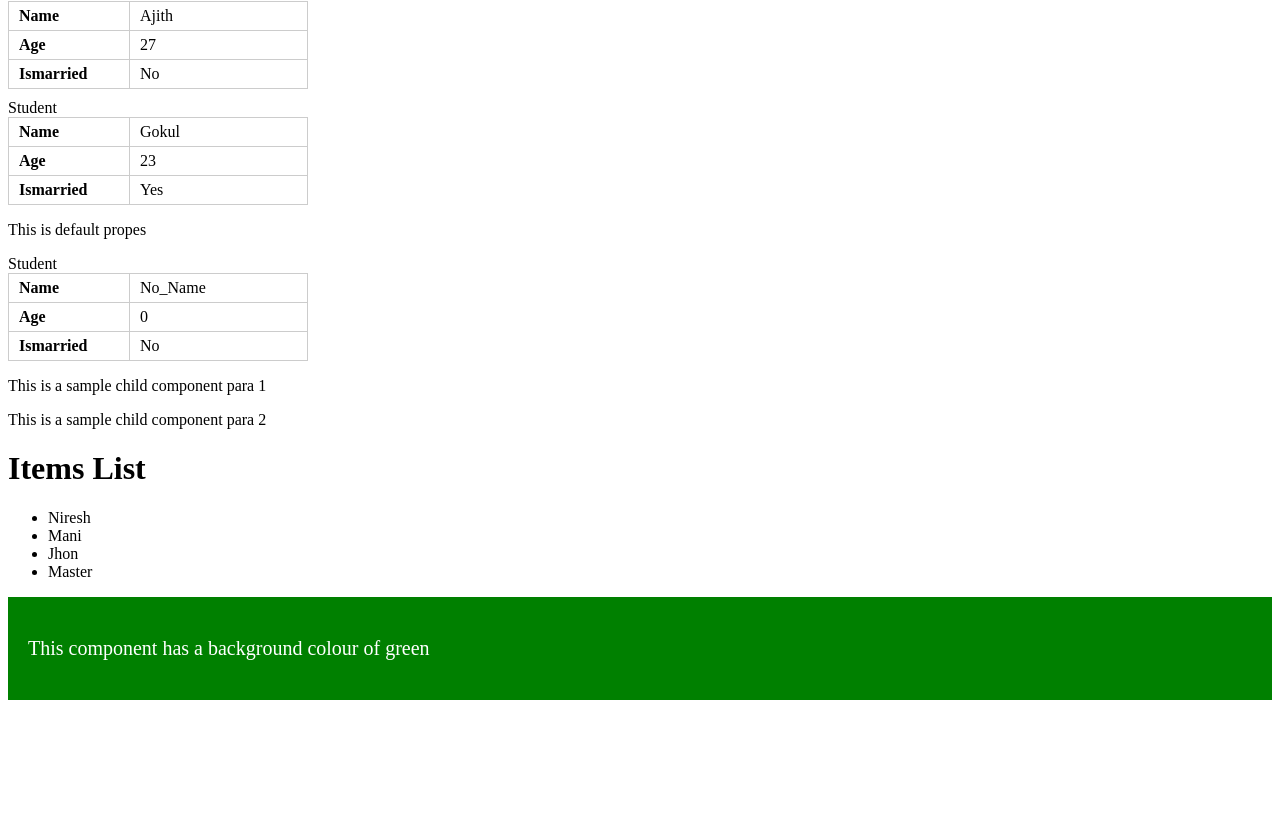
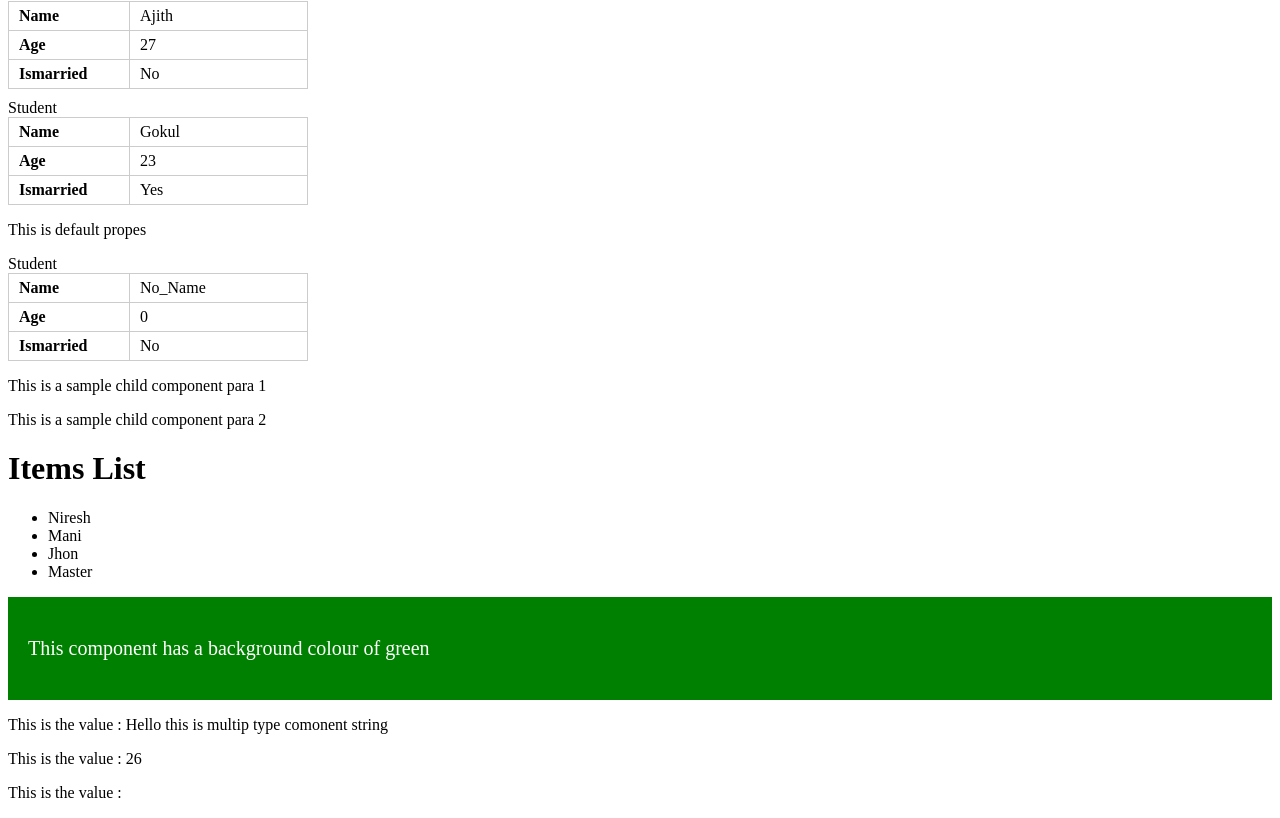
Before and after one commit to ANireshkumar/test, a React (Vite) app in the folder vite-project/: page / in a window 1280 px wide. Shown: the part 603-1421 px from the top of the page. Before the commit the page ends 1311 px from the top, so only its background shows below. Built offline with nearby package versions, Linux system fonts and the light colour scheme.

Commit message:
One of prop type : string, number,bool => can track

```diff
--- a/vite-project/src/App.jsx
+++ b/vite-project/src/App.jsx
@@ -3,6 +3,7 @@
 import { ArraySample } from "./Components/ArraySample";
 import { ChildComponent } from "./Components/ChildComponent";
 import Header from "./Components/Header";
+import { MultiComponent } from "./Components/MultiComponent";
 import { OneofSample } from "./Components/OneofSample";
 import { Student } from "./Components/Student";
 import './Css/App.css'
@@ -45,6 +46,9 @@ const items = [
 
 <ArraySample items= {items}/>
 <OneofSample color ="green"/>
+<MultiComponent value = "Hello this is multip type comonent string"/>
+<MultiComponent value = {26}/>
+<MultiComponent value = {true}/>
     </>
   );
 }
--- /dev/null
+++ b/vite-project/src/Components/MultiComponent.jsx
@@ -0,0 +1,13 @@
+import PropTypes from "prop-types";
+
+export const MultiComponent = (props) => {
+  return (
+    <div>
+        <p>This is the  value : {props.value}</p>
+    </div>
+  )
+}
+
+MultiComponent.propTypes = {
+    value: PropTypes.oneOfType([PropTypes.string, PropTypes.number, PropTypes.bool]).isRequired,
+};
```
